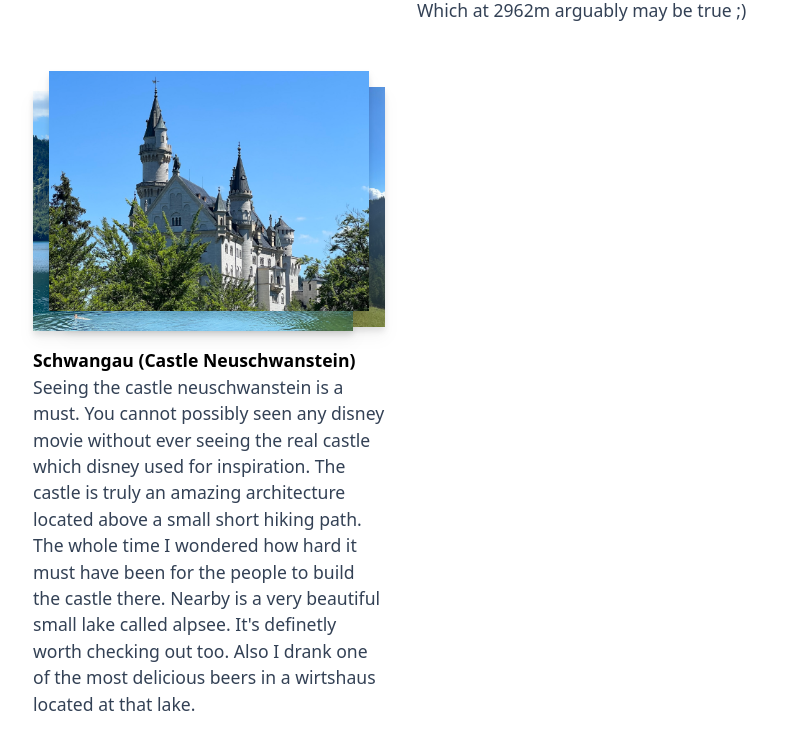
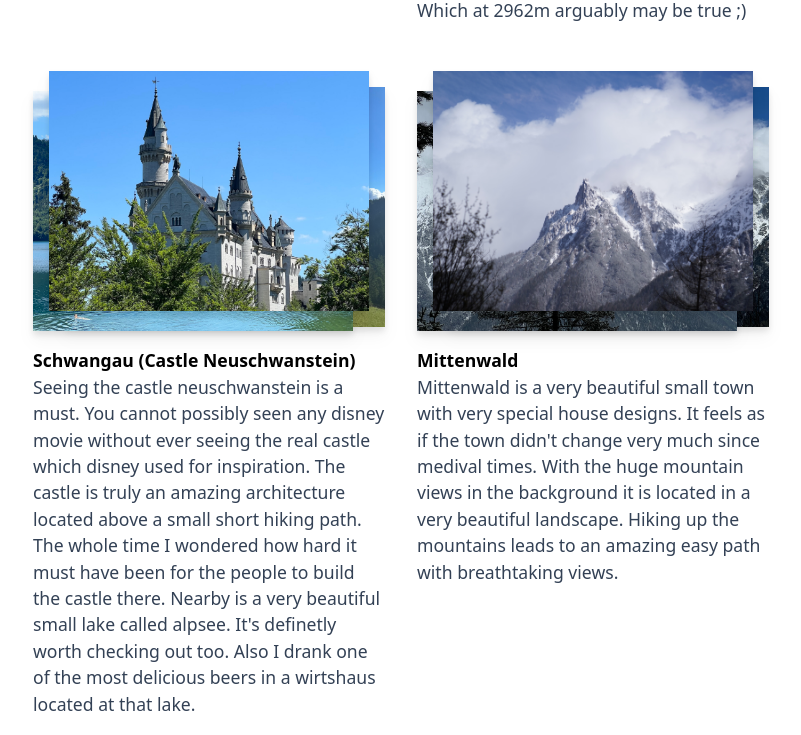
Before and after one commit to leomino/personal-website, an Astro site: page /living-in-munich in a window 1280 px wide. Shown: the part 965-1700 px from the top of the page, without its empty margins (239-1040 px from the left). Built offline with nearby package versions, Linux system fonts and the light colour scheme; Astro itself is replaced by a stand-in of ours.

Commit message:
added mittenwald

```diff
--- a/src/pages/living-in-munich.astro
+++ b/src/pages/living-in-munich.astro
@@ -23,17 +23,23 @@ const schwangau = [
     '../hiking/neuschwanstein.jpeg',
 ];
 
-const munich = [
-    '../munich/_.jpeg',
-    '../munich/monopterus.jpeg',
-    '../munich/gasteig.jpeg',
+const mittenwald = [
+    '../hiking/cloudy_mittenwald.jpeg',
+    '../hiking/tree_bg_mountain.jpeg',
+    '../hiking/mittenwald_summit.JPG',
 ];
 
-const architecture = [
-    '../munich/altbau_front.jpeg',
-    '../munich/architecture.jpeg',
-    '../munich/haus_der_kunst.jpeg',
-];
+// const munich = [
+//     '../munich/_.jpeg',
+//     '../munich/monopterus.jpeg',
+//     '../munich/gasteig.jpeg',
+// ];
+
+// const architecture = [
+//     '../munich/altbau_front.jpeg',
+//     '../munich/architecture.jpeg',
+//     '../munich/haus_der_kunst.jpeg',
+// ];
 
 ---
 
@@ -72,6 +78,10 @@ const architecture = [
                     The castle is truly an amazing architecture located above a small short hiking path. The whole time I wondered how hard it must have been for the people to build the castle there.
                     Nearby is a very beautiful small lake called alpsee. It's definetly worth checking out too. Also I drank one of the most delicious beers in a wirtshaus located at that lake.
                 </ImageCard>
+                <ImageCard images={mittenwald} title="Mittenwald">
+                    Mittenwald is a very beautiful small town with very special house designs. It feels as if the town didn't change very much since medival times. With the huge mountain views in the background
+                    it is located in a very beautiful landscape. Hiking up the mountains leads to an amazing easy path with breathtaking views.
+                </ImageCard>
             </ImgCardCategory>
         </div>
     </Container>
```
Also changed, not shown: public/hiking/cloudy_mittenwald.jpeg (added), public/hiking/mittenwald_summit.JPG (added), public/hiking/tree_bg_mountain.jpeg (added).
